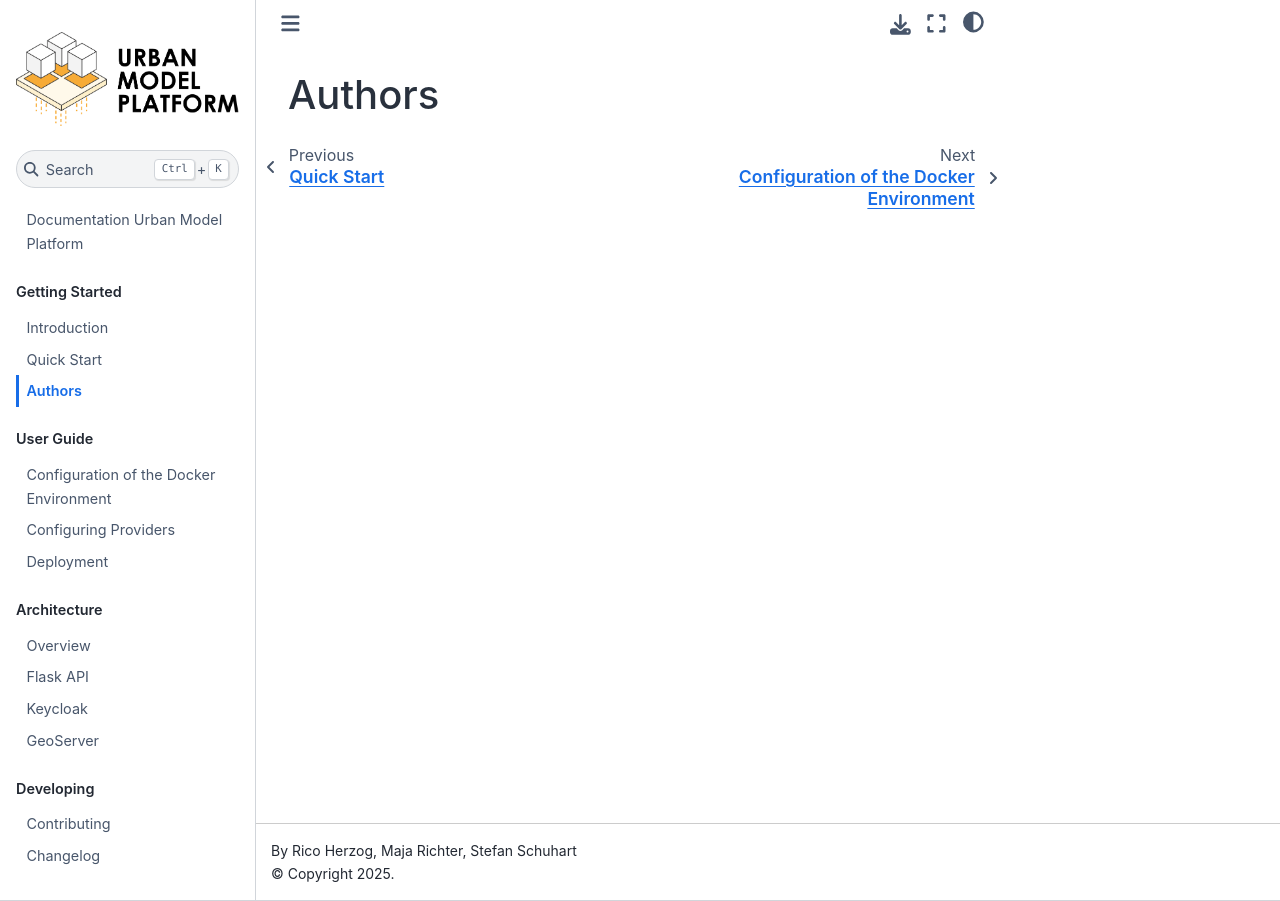
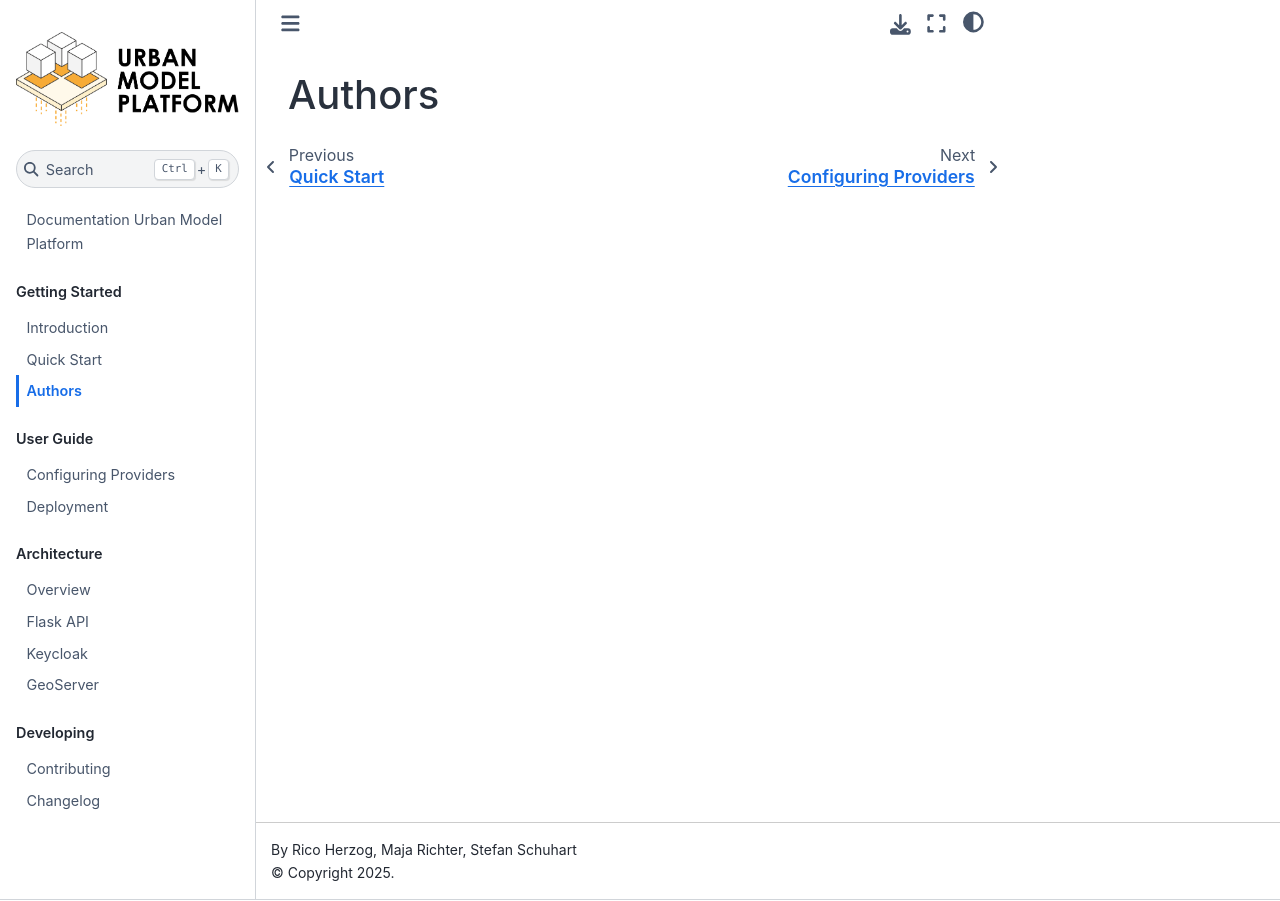
Before and after one commit to citysciencelab/urban-model-platform, a Jupyter Book: the page built from docs/content/01-intro/authors.md, in a window 1280 px wide. Built offline with Jupyter Book 1.0.4 settings and Sphinx 7.4.7 and the Sphinx Book theme 1.1.4, drawn with Linux system fonts in a browser that asks for light colours; pages that are not in the unit, such as notebooks, are missing from menus.

Commit message:
removed ref to development-setup (does not exist anymore), renamed "docker-configuration" to "setup"

```diff
--- a/docs/_toc.yml
+++ b/docs/_toc.yml
@@ -12,8 +12,7 @@
 
   - caption: User Guide
     chapters:
-      - file: content/02-user_guide/development-setup.md
-      - file: content/02-user_guide/docker-configuration.md
+      - file: content/02-user_guide/setup.md
       - file: content/02-user_guide/provider-configuration.md
       - file: content/02-user_guide/deployment.md
         # sections:
```
